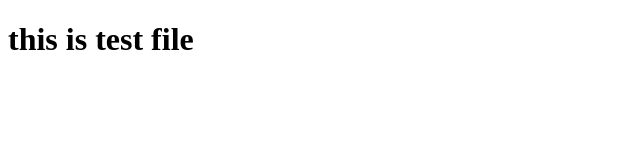
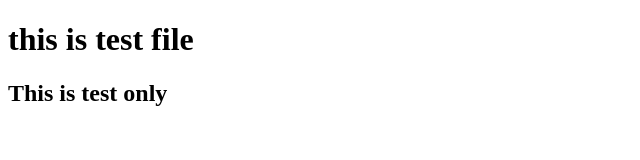
Before and after one commit to salilkoirala46/awscodepipeline, a plain HTML site: page index.html in a window 1280 px wide. Shown: the whole page, without its empty margins (0-640 px from the left). Drawn offline with Linux system fonts and the light colour scheme.

Commit message:
Update index.html

```diff
--- a/index.html
+++ b/index.html
@@ -7,5 +7,6 @@
   </head>
   <body>
     <h1>this is test file</h1>
+    <h2>This is test only</h2>
   </body>
 </html>
```
